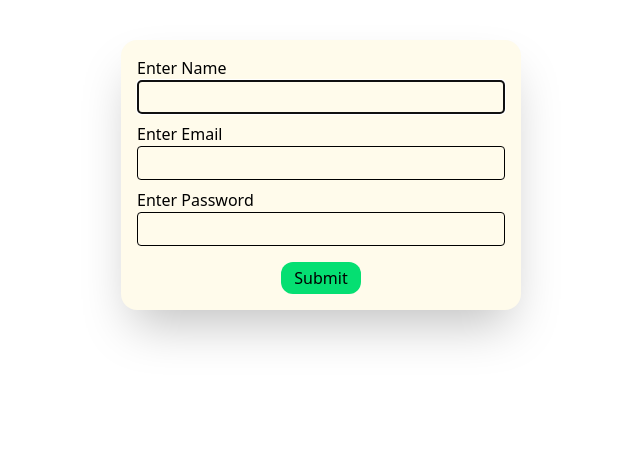
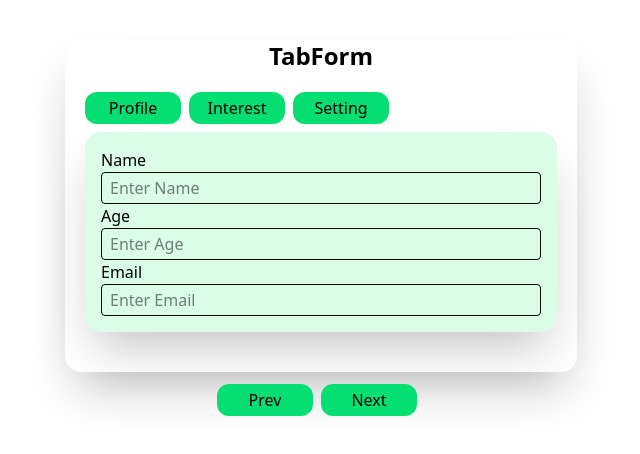
Before and after one commit to srivastavarahul442/react-features, a React (Vite) app: page / in a window 1280 px wide. Shown: the top 454 px of the page, without its empty margins (319-959 px from the left). Built offline with nearby package versions, Linux system fonts and the light colour scheme.

Commit message:
Tab Form Component

```diff
--- a/src/App.jsx
+++ b/src/App.jsx
@@ -3,8 +3,10 @@ import ContactForm from "./components/Contact Form/ContactForm";
 import  Example  from "./components/Example";
 import Focus from "./components/Focus function/Focus";
 import MultipleDropdown from "./components/Multiple Dropdown/MultipleDropdown";
+import NestedCheckboxs from "./components/Nested checkboxes/NestedCheckboxs";
 import OtpValidation from "./components/OTP validation/OtpValidation";
 import Pagination from "./components/Pagination/Pagination";
+import { TabForm } from "./components/Tab Form Component/TabForm";
 
 function App() {
   return (
@@ -15,7 +17,9 @@ function App() {
       {/* <ContactForm /> */}
       {/* <Pagination /> */}
       {/* <Example /> */}
-      <Focus />
+      {/* <Focus /> */}
+      {/* <NestedCheckboxs /> */}
+      <TabForm />
     </>
   );
 }
--- /dev/null
+++ b/src/components/Nested checkboxes/CheckBoxes.jsx
@@ -0,0 +1,52 @@
+import React from "react";
+
+const CheckBoxes = ({ data, checked, setChecked }) => {
+  const handleOnChange = (isChecked, item) => {
+    setChecked((prev) => {
+      let newState = { ...prev, [item.id]: isChecked };
+
+      //if parent is selected children should also be selected
+      const updateChildren = (item) => {
+        item.children?.forEach((child) => {
+          newState[child.id] = isChecked;
+          child.children && updateChildren(child);
+        });
+      };
+
+      updateChildren(item);
+
+      //if all children are checked, mark parent as checkek
+      const verifyChecked = (item) => {
+        const allChildrenChecked = item?.children?.every((child)=>child.id===isChecked);
+        if(allChildrenChecked) newState = {...prev,[item.id]:isChecked}
+      }
+      data.forEach((item)=>verifyChecked(item))
+
+      return newState;
+    });
+  };
+
+  return (
+    <div>
+      {data.map((item) => (
+        <div key={item.id} className="ml-5">
+          <input
+            type="checkbox"
+            checked={checked[item.id] || false}
+            onChange={(e) => handleOnChange(e.target.checked, item)}
+          />{" "}
+          <span>{item.name}</span>
+          {item.children && (
+            <CheckBoxes
+              data={item.children}
+              checked={checked}
+              setChecked={setChecked}
+            />
+          )}
+        </div>
+      ))}
+    </div>
+  );
+};
+
+export default CheckBoxes;
--- /dev/null
+++ b/src/components/Nested checkboxes/NestedCheckboxs.jsx
@@ -0,0 +1,52 @@
+import React, { useState } from "react";
+import CheckBoxes from "./CheckBoxes";
+
+const NestedCheckboxs = () => {
+
+    const [checked, setChecked] = useState({})
+
+    console.log(checked)
+
+  const checkboxesData = [
+    {
+      id: 1,
+      name: "Fruits",
+      children: [
+        {
+          id: 2,
+          name: "Citrucs",
+          children: [
+            { id: 3, name: "Orange" },
+            { id: 4, name: "Lemon" },
+          ],
+        },
+        {
+          id: 5,
+          name: "Berries",
+          children: [
+            { id: 6, name: "Strawberry" },
+            { id: 7, name: "Blueberry" },
+          ],
+        },
+      ],
+    },
+    {
+      id: 8,
+      name: "Tropical",
+      children: [
+        { id: 9, name: "Mango" },
+        { id: 10, name: "Banana" },
+      ],
+    },
+    { id: 11, name: "Apple" },
+  ];
+
+  return (
+    <div>
+      <h1 className="text-center">Nested Checkboxes</h1>
+        <CheckBoxes data = {checkboxesData} checked={checked} setChecked={setChecked} />
+    </div>
+  );
+};
+
+export default NestedCheckboxs;
--- /dev/null
+++ b/src/components/Tab Form Component/Interest.jsx
@@ -0,0 +1,20 @@
+import React from "react";
+
+const Interest = () => {
+  const interestOption = ["Cricket", "Music", "Football"];
+
+  return (
+    <div className="p-4 bg-green-100 rounded-2xl shadow-2xl mt-2">
+      <div>
+        {interestOption.map((interest) => (
+          <div className=" ">
+            <input type="checkbox" className=""  />
+            <span className="ml-4">{interest}</span>
+          </div>
+        ))}
+      </div>
+    </div>
+  );
+};
+
+export default Interest;
--- /dev/null
+++ b/src/components/Tab Form Component/Profile.jsx
@@ -0,0 +1,33 @@
+import React, { useState } from 'react'
+
+const Profile = () => {
+
+    const [formInput, setFormInput] = useState({name:"",age:"",email:""});
+
+    const handleFormChange = (value,key) => {
+        setFormInput((prev)=>({...prev,[key]:value}))
+    }
+
+    console.log(formInput)
+
+
+
+  return (
+    <div className='p-4 bg-green-100 rounded-2xl shadow-2xl mt-2'>
+        <div>
+            <label>Name</label>
+            <input type='text' value={formInput.name} onChange={(e)=>handleFormChange(e.target.value,"name")} className='border border-black w-full h-8 rounded-sm px-2' placeholder='Enter Name' />
+        </div>
+        <div>
+            <label>Age</label>
+            <input type='number' value={formInput.age} onChange={(e)=>handleFormChange(e.target.value,"age")} className='border border-black w-full h-8 rounded-sm px-2' placeholder='Enter Age'  />
+        </div>
+        <div>
+            <label>Email</label>
+            <input type='email' value={formInput.emali} onChange={(e)=>handleFormChange(e.target.value,"email")} className='border border-black w-full h-8 rounded-sm px-2' placeholder='Enter Email' />
+        </div>
+    </div>
+  )
+}
+
+export default Profile
--- /dev/null
+++ b/src/components/Tab Form Component/Setting.jsx
@@ -0,0 +1,13 @@
+import React from 'react'
+
+const Setting = () => {
+  return (
+    <div className='p-4 bg-green-100 rounded-2xl shadow-2xl mt-2'>
+        <h1>Rahul Kumar Srivastava</h1>
+        <h1>18 Year</h1>
+        <h1>rahul@gmail.com</h1>
+    </div>
+  )
+}
+
+export default Setting
--- /dev/null
+++ b/src/components/Tab Form Component/TabForm.jsx
@@ -0,0 +1,77 @@
+import React, { useState } from "react";
+import Profile from "./Profile";
+import Interest from "./Interest";
+import Setting from "./Setting";
+
+export const TabForm = () => {
+  const tabOptions = [
+    { id: 1, tab: "Profile" },
+    { id: 2, tab: "Interest" },
+    { id: 3, tab: "Setting" },
+  ];
+  const [tab, setTab] = useState("Profile");
+
+  const handleClick = (id) => {
+    const tabItem = tabOptions.find((item) => item.id === id);
+    setTab(tabItem.tab);
+  };
+
+  const handleNextClick = () => {
+    const tabItem = tabOptions.find((item) => item.tab === tab);
+    const Item = tabItem.id + 1;
+    const filteredItem = tabOptions.find((item) => item.id === Item);
+    tabOptions.length >= filteredItem.id && setTab(filteredItem.tab);
+  };
+
+  const handlePrevClick = () => {
+    console.log("hello")
+    const tabItem = tabOptions.find((item) => item.tab === tab);
+    const Item = --tabItem.id;
+    const filteredItem = tabOptions.find((item) => item.id === Item);
+    tabOptions.length >= filteredItem.id && setTab(filteredItem.tab);
+  };
+
+  return (
+    <div className=" mx-auto w-[40%]">
+      <div className=" mt-10 shadow-2xl rounded-2xl mx-auto w-full px-5 pb-10 ">
+        <h1 className="my-5 text-2xl font-bold text-center">TabForm</h1>
+        <div>
+          {tabOptions.map((item) => (
+            <button
+              className="bg-green-400 cursor-pointer h-8 w-24 mr-2 px-1 rounded-xl"
+              key={item.id}
+              value={item.tab}
+              onClick={() => handleClick(item.id)}
+            >
+              {item.tab}
+            </button>
+          ))}
+        </div>
+        {tab === "Profile" && <Profile />}
+        {tab === "Interest" && <Interest />}
+        {tab === "Setting" && <Setting />}
+        {tab === "Setting" && (
+          <div className="flex justify-end mt-15">
+            <button className="bg-green-400 cursor-pointer h-8 w-24 mr-2 px-1 rounded-xl">
+              Submit
+            </button>
+          </div>
+        )}
+      </div>
+      <div className="text-center mt-3">
+        <button
+          onClick={handlePrevClick}
+          className="bg-green-400 cursor-pointer h-8 w-24 mr-2 px-1 rounded-xl"
+        >
+          Prev
+        </button>
+        <button
+          onClick={handleNextClick}
+          className="bg-green-400 cursor-pointer h-8 w-24 mr-2 px-1 rounded-xl"
+        >
+          Next
+        </button>
+      </div>
+    </div>
+  );
+};
```
